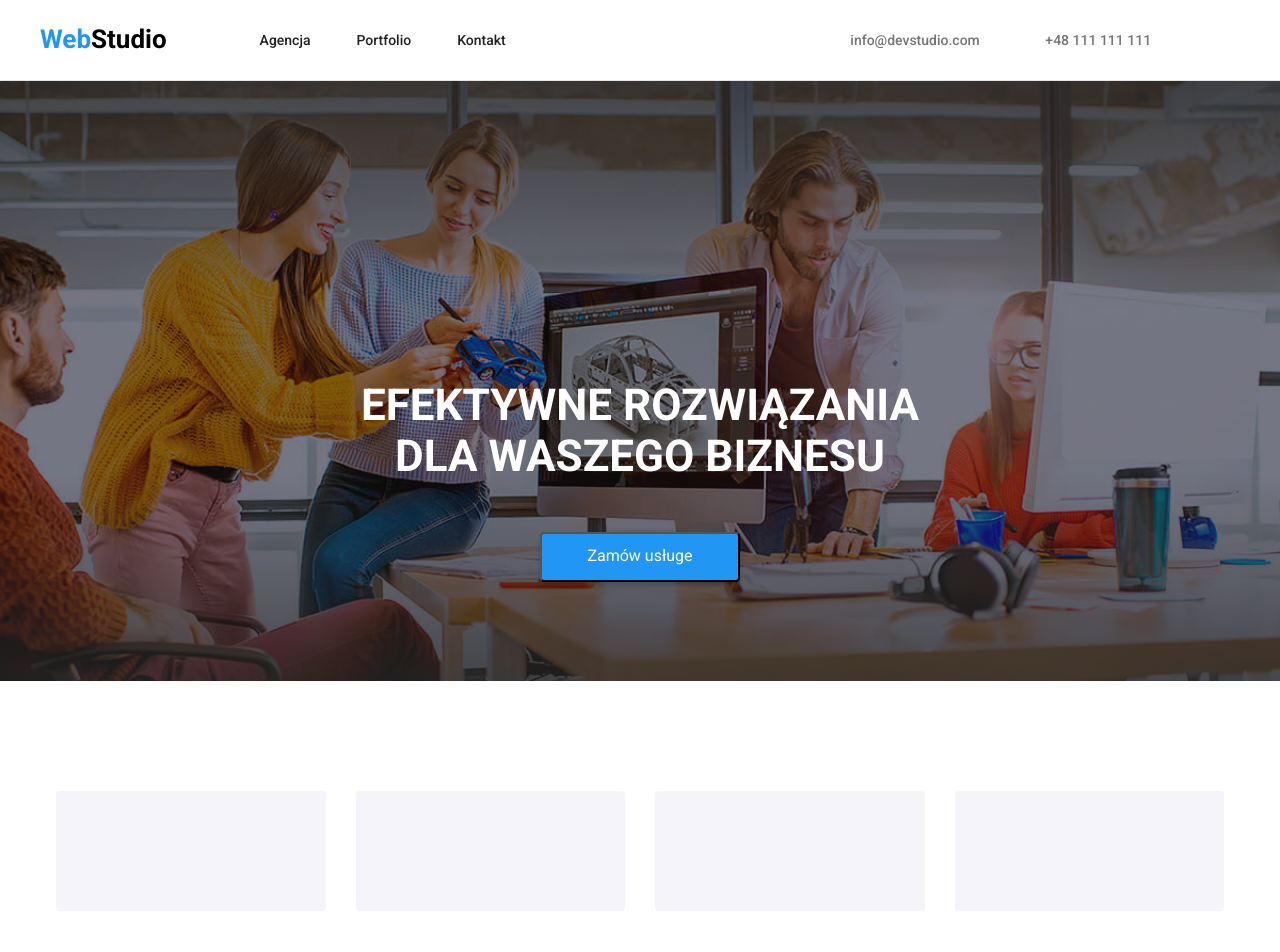
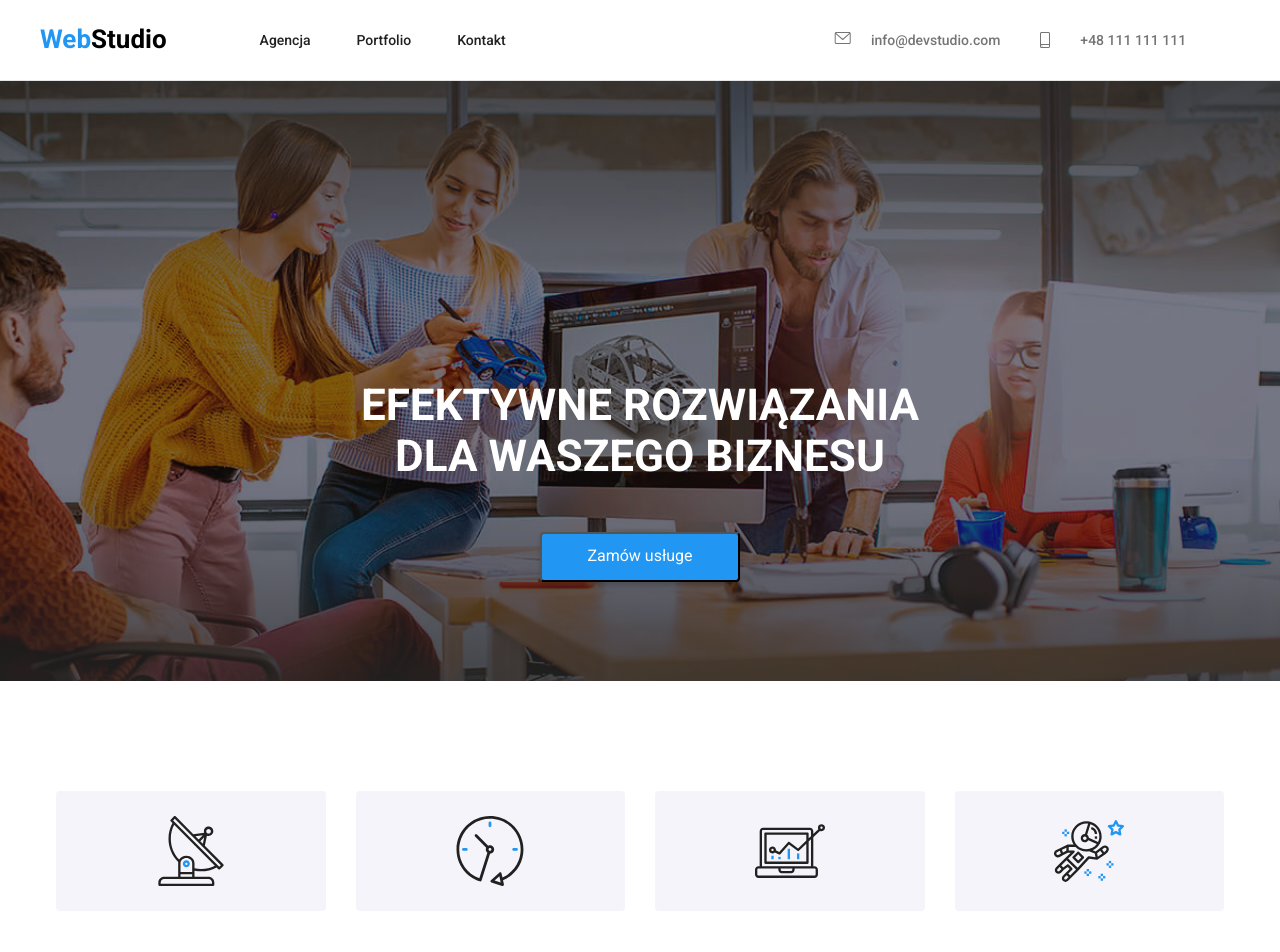
Before and after one commit to MarioRosiak/goit-markup-hw-04, a plain HTML site: page index.html in a window 1280 px wide. Shown: the top 952 px of the page. Drawn offline with nearby package versions, Linux system fonts and the light colour scheme.

Commit message:
Add files via upload

```diff
--- a/index.html
+++ b/index.html
@@ -35,10 +35,23 @@
             <a href="./index.html" class="link">Kontakt</a>
           </nav>
           <div class="contact-item">
-            <a href="mailto:info@devstudio.com" class="mail-item"
-              >info@devstudio.com</a
+            <a href="mailto:info@devstudio.com" class="mail-item ico"
+              >
+              <svg
+                class="icon"
+                height="12"
+              >
+                <use href="./images/symbol-defs.svg#icon-email"></use>
+              </svg>info@devstudio.com</a
             >
-            <a href="tel:+48111111111" class="tel-item">+48 111 111 111</a>
+            <a href="tel:+48111111111" class="tel-item">
+              <svg
+                class="icon"
+                height="16"
+              >
+                <use href="./images/symbol-defs.svg#icon-smartphone"></use>
+              </svg>
+              +48 111 111 111</a>
           </div>
         </div>
       </div>
@@ -61,7 +74,7 @@
                 width="70px"
                 xmlns="http://www.w3.org/2000/svg"
               >
-                <use href="images/sprite.svg#icon-antenna"></use>
+                <use href="./images/symbol-defs.svg#icon-antenna"></use>
               </svg>
             </li>
             <li class="container-icon-item">
@@ -71,7 +84,7 @@
                 width="70px"
                 xmlns="http://www.w3.org/2000/svg"
               >
-                <use href="images/sprite.svg#icon-diagram"></use>
+                <use href="./images/symbol-defs.svg#icon-clock"></use>
               </svg>
             </li>
             <li class="container-icon-item">
@@ -79,10 +92,9 @@
                 class="icon"
                 width="70"
                 height="70"
-                fill="none"
                 xmlns="http://www.w3.org/2000/svg"
               >
-                <use href="./images/sprite.svg#icon-diagram"></use>
+                <use href="./images/symbol-defs.svg#icon-diagram"></use>
               </svg>
             </li>
             <li class="container-icon-item">
@@ -90,9 +102,8 @@
                 class="icon"
                 with="70px"
                 heigth="70px"
-                xmlns="http://www.w3.org/2000/svg"
               >
-                <use href="./images/sprite.svg#icon-astronaut"></use>
+                <use href="./images/symbol-defs.svg#icon-astronaut"></use>
               </svg>
             </li>
           </ul>
@@ -208,8 +219,16 @@
       </section>
       <section class="client-container">
         <div>
-          <h2 class="txt-main-second">Nasi klieńci</h2>
-          <div></div>
+          <h2 class="txt-main-second">Nasi klienci</h2>
+          <div >
+            <svg
+                class="icon"
+  width="106" heigth="60"
+                xmlns="http://www.w3.org/2000/svg"
+              >
+                <use href="./images/symbol-defs.svg#icon-foster-peters"></use>
+              </svg>
+        </div>
         </div>
       </section>
     </main>
```
